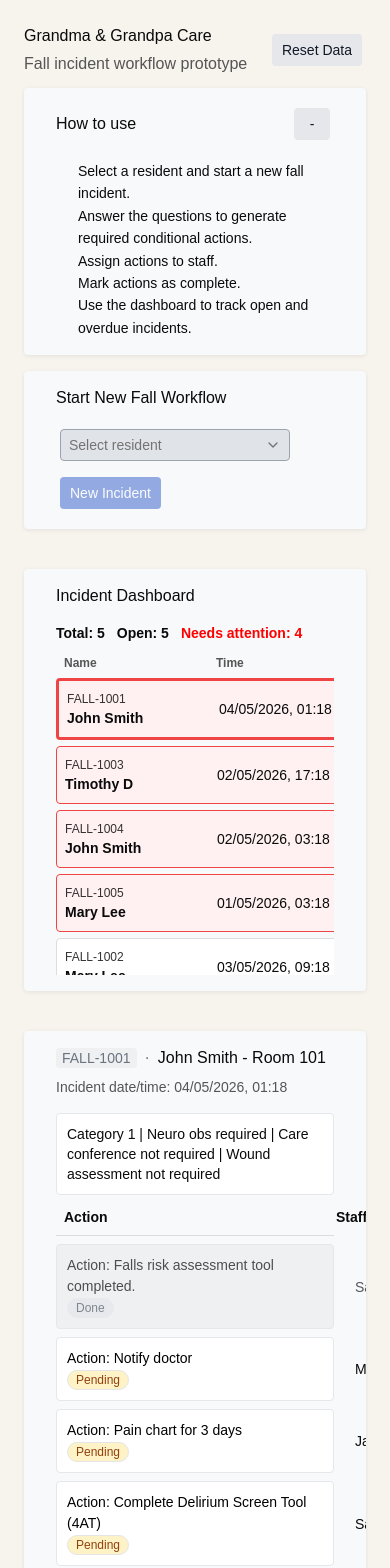
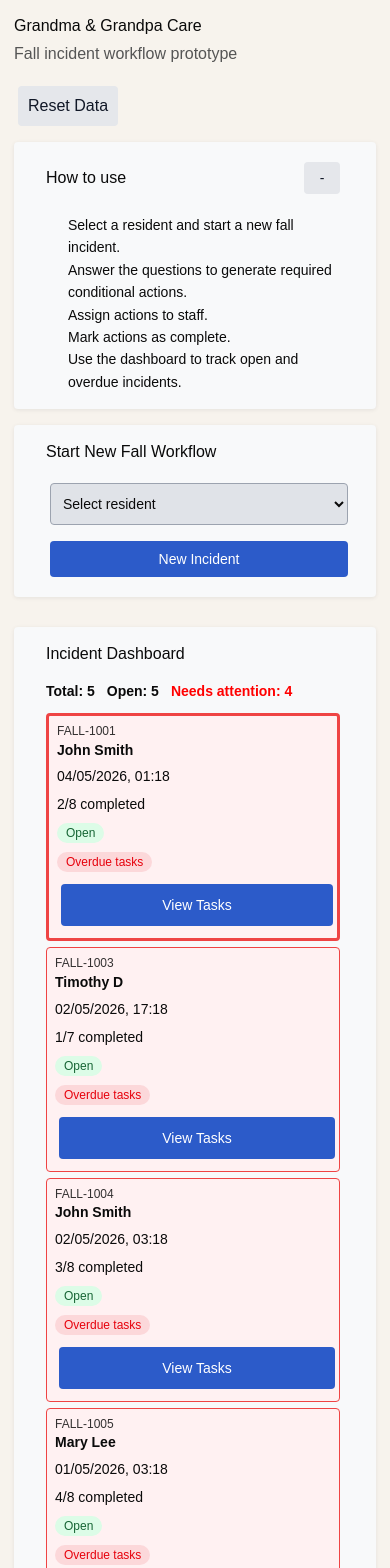
Before and after one commit to timothydo1/nursing-home-mvp, a Next.js app: page / in a window 390 px wide. Shown: the top 1568 px of the page. Built offline with nearby package versions, Linux system fonts and the light colour scheme.

Commit message:
Test mobile responsiveness

```diff
--- a/src/app/page.tsx
+++ b/src/app/page.tsx
@@ -2,7 +2,6 @@
 
 import { useState, useEffect } from "react";
 import { Badge } from "@/components/ui/badge";
-import { Button } from "@/components/ui/button";
 import { Card, CardContent, CardHeader, CardTitle } from "@/components/ui/card";
 import {
   Select,
@@ -262,7 +261,6 @@ export default function Home() {
     backgroundColor: "#2c5bc9",
     color: "white",
   } as const;
-  const navyButtonClass = "!bg-[#2c5bc9] hover:!bg-[#244cab] !text-white disabled:!bg-[#2c5bc9] disabled:!text-white";
   const panelStyle = {
     border: "none",
     borderRadius: 4,
@@ -566,8 +564,133 @@ export default function Home() {
   }
 
   return (
-    <main style={{ padding: 24, fontFamily: "Arial, sans-serif", backgroundColor: "#f7f3ed" }}>
+    <main
+      className="app-page"
+      style={{ padding: 24, fontFamily: "Arial, sans-serif", backgroundColor: "#f7f3ed" }}
+    >
+      <style>{`
+        .app-page {
+          min-height: 100vh;
+          box-sizing: border-box;
+          overflow-x: hidden;
+        }
+
+        .app-page * {
+          box-sizing: border-box;
+        }
+
+        .app-layout {
+          display: flex;
+          flex-wrap: wrap;
+          gap: 24px;
+          align-items: start;
+        }
+
+        .dashboard-scroll {
+          height: 320px;
+          overflow-y: auto;
+          overflow-x: hidden;
+          padding-right: 4px;
+        }
+
+        .mobile-resident-select {
+          display: none;
+        }
+
+        .app-page button,
+        .app-page select {
+          pointer-events: auto;
+          touch-action: manipulation;
+          -webkit-tap-highlight-color: rgba(44, 91, 201, 0.18);
+        }
+
+        @media (max-width: 900px) {
+          .app-page {
+            padding: 14px !important;
+          }
+
+          .page-header {
+            align-items: flex-start !important;
+            flex-direction: column !important;
+          }
+
+          .app-layout {
+            flex-direction: column !important;
+            flex-wrap: nowrap !important;
+            gap: 14px !important;
+          }
+
+          .workflow-card,
+          .dashboard-card,
+          .actions-card {
+            width: 100% !important;
+            flex: 1 1 auto !important;
+            min-width: 0 !important;
+          }
+
+          .workflow-start-row {
+            align-items: stretch !important;
+            flex-direction: column !important;
+          }
+
+          .resident-select-trigger,
+          .workflow-start-row button {
+            width: 100% !important;
+          }
+
+          .desktop-resident-select {
+            display: none !important;
+          }
+
+          .mobile-resident-select {
+            display: block !important;
+            width: 100% !important;
+            min-height: 42px !important;
+          }
+
+          .dashboard-scroll {
+            height: auto !important;
+            max-height: none !important;
+            overflow-x: hidden !important;
+          }
+
+          .dashboard-header-grid {
+            display: none !important;
+          }
+
+          .dashboard-incident-card {
+            min-width: 0 !important;
+            width: 100% !important;
+          }
+
+          .dashboard-incident-grid {
+            grid-template-columns: 1fr !important;
+            row-gap: 8px !important;
+          }
+
+          .dashboard-incident-grid button {
+            width: 100% !important;
+            min-height: 42px !important;
+          }
+
+          .actions-header-grid {
+            display: none !important;
+          }
+
+          .task-row {
+            grid-template-columns: 1fr !important;
+            row-gap: 10px !important;
+          }
+
+          .task-row select,
+          .task-row button {
+            width: 100% !important;
+            min-height: 42px !important;
+          }
+        }
+      `}</style>
       <div
+        className="page-header"
         style={{
           display: "flex",
           justifyContent: "space-between",
@@ -582,9 +705,9 @@ export default function Home() {
             Fall incident workflow prototype
           </p>
         </div>
-        <Button variant="secondary" style={greyButtonStyle} onClick={resetData}>
+        <button type="button" style={greyButtonStyle} onClick={resetData}>
           Reset Data
-        </Button>
+        </button>
       </div>
 
       <Card
@@ -601,13 +724,13 @@ export default function Home() {
           }}
         >
           <CardTitle>How to use</CardTitle>
-          <Button
-            variant="secondary"
+          <button
+            type="button"
             style={{ ...greyButtonStyle, width: 36, padding: "6px 0" }}
             onClick={() => setHowToExpanded(!howToExpanded)}
           >
             {howToExpanded ? "-" : "+"}
-          </Button>
+          </button>
         </CardHeader>
         {howToExpanded && (
           <CardContent>
@@ -623,6 +746,7 @@ export default function Home() {
       </Card>
 
       <div
+        className="app-layout"
         style={{
           display: "flex",
           flexWrap: "wrap",
@@ -631,6 +755,7 @@ export default function Home() {
         }}
       >
         <Card
+          className="workflow-card"
           style={{
             ...panelStyle,
             flex: "1 1 420px",
@@ -641,12 +766,19 @@ export default function Home() {
           </CardHeader>
           <CardContent>
             {!showQuestions && (
-            <div style={{ display: "flex", alignItems: "center", gap: 8, flexWrap: "wrap" }}>
+            <div
+              className="workflow-start-row"
+              style={{ display: "flex", alignItems: "center", gap: 8, flexWrap: "wrap" }}
+            >
+              <div className="desktop-resident-select">
                 <Select
                   value={selectedResidentId}
                   onValueChange={setSelectedResidentId}
                 >
-                <SelectTrigger style={{ ...residentSelectStyle, minWidth: 230 }}>
+                  <SelectTrigger
+                    className="resident-select-trigger"
+                    style={{ ...residentSelectStyle, minWidth: 230 }}
+                  >
                     <SelectValue placeholder="Select resident" />
                   </SelectTrigger>
                   <SelectContent>
@@ -657,15 +789,30 @@ export default function Home() {
                     ))}
                   </SelectContent>
                 </Select>
+              </div>
 
-              <Button
+              <select
+                className="mobile-resident-select"
+                value={selectedResidentId}
+                style={{ ...residentSelectStyle, minWidth: 0 }}
+                onChange={(event) => setSelectedResidentId(event.target.value)}
+              >
+                <option value="">Select resident</option>
+                {residents.map((resident) => (
+                  <option key={resident.id} value={String(resident.id)}>
+                    {resident.name} - Room {resident.room}
+                  </option>
+                ))}
+              </select>
+
+              <button
+                type="button"
                 onClick={startFallWorkflow}
                 disabled={selectedResidentId === ""}
-                className={navyButtonClass}
                 style={navyButtonStyle}
               >
                 New Incident
-              </Button>
+              </button>
             </div>
             )}
 
@@ -676,10 +823,10 @@ export default function Home() {
 
               <div style={questionStyle}>
                 <p>1) Select incident category</p>
-                <Button variant="secondary" style={greyButtonStyle} onClick={() => answerQuestion("category", "Category 1")}>Category 1</Button>
-                <Button variant="secondary" style={greyButtonStyle} onClick={() => answerQuestion("category", "Category 2")}>Category 2</Button>
-                <Button variant="secondary" style={greyButtonStyle} onClick={() => answerQuestion("category", "Category 3")}>Category 3</Button>
-                <Button variant="secondary" style={greyButtonStyle} onClick={() => answerQuestion("category", "Category 4")}>Category 4</Button>
+                <button type="button" style={greyButtonStyle} onClick={() => answerQuestion("category", "Category 1")}>Category 1</button>
+                <button type="button" style={greyButtonStyle} onClick={() => answerQuestion("category", "Category 2")}>Category 2</button>
+                <button type="button" style={greyButtonStyle} onClick={() => answerQuestion("category", "Category 3")}>Category 3</button>
+                <button type="button" style={greyButtonStyle} onClick={() => answerQuestion("category", "Category 4")}>Category 4</button>
                 {answers.category !== "" && (
                   <span style={{ color: "green", fontWeight: "bold" }}>
                     {" "}Selected: {answers.category}
@@ -691,8 +838,8 @@ export default function Home() {
                 <p>
                   2) Was there a head strike, suspected head injury, unwitnessed fall or is the resident on anticoagulant or antiplatelet therapy?
                 </p>
-                <Button variant="secondary" style={greyButtonStyle} onClick={() => answerQuestion("q2", "yes")}>YES</Button>
-                <Button variant="secondary" style={greyButtonStyle} onClick={() => answerQuestion("q2", "no")}>NO</Button>
+                <button type="button" style={greyButtonStyle} onClick={() => answerQuestion("q2", "yes")}>YES</button>
+                <button type="button" style={greyButtonStyle} onClick={() => answerQuestion("q2", "no")}>NO</button>
                 {answers.q2 !== "" && (
                   <span style={{ color: "green", fontWeight: "bold" }}>
                     {" "}Selected: {answers.q2 === "yes" ? "YES" : "NO"}
@@ -702,8 +849,8 @@ export default function Home() {
 
               <div style={questionStyle}>
                 <p>3) Has this been logged in the incident management system?</p>
-                <Button variant="secondary" style={greyButtonStyle} onClick={() => answerQuestion("q3", "yes")}>YES</Button>
-                <Button variant="secondary" style={greyButtonStyle} onClick={() => answerQuestion("q3", "no")}>NO</Button>
+                <button type="button" style={greyButtonStyle} onClick={() => answerQuestion("q3", "yes")}>YES</button>
+                <button type="button" style={greyButtonStyle} onClick={() => answerQuestion("q3", "no")}>NO</button>
                 {answers.q3 !== "" && (
                   <span style={{ color: "green", fontWeight: "bold" }}>
                     {" "}Selected: {answers.q3 === "yes" ? "YES" : "NO"}
@@ -713,8 +860,8 @@ export default function Home() {
 
               <div style={questionStyle}>
                 <p>4) Is a care conference required?</p>
-                <Button variant="secondary" style={greyButtonStyle} onClick={() => answerQuestion("q4", "yes")}>YES</Button>
-                <Button variant="secondary" style={greyButtonStyle} onClick={() => answerQuestion("q4", "no")}>NO</Button>
+                <button type="button" style={greyButtonStyle} onClick={() => answerQuestion("q4", "yes")}>YES</button>
+                <button type="button" style={greyButtonStyle} onClick={() => answerQuestion("q4", "no")}>NO</button>
                 {answers.q4 !== "" && (
                   <span style={{ color: "green", fontWeight: "bold" }}>
                     {" "}Selected: {answers.q4 === "yes" ? "YES" : "NO"}
@@ -724,8 +871,8 @@ export default function Home() {
 
               <div style={questionStyle}>
                 <p>5) Is a wound assessment required?</p>
-                <Button variant="secondary" style={greyButtonStyle} onClick={() => answerQuestion("q5", "yes")}>YES</Button>
-                <Button variant="secondary" style={greyButtonStyle} onClick={() => answerQuestion("q5", "no")}>NO</Button>
+                <button type="button" style={greyButtonStyle} onClick={() => answerQuestion("q5", "yes")}>YES</button>
+                <button type="button" style={greyButtonStyle} onClick={() => answerQuestion("q5", "no")}>NO</button>
                 {answers.q5 !== "" && (
                   <span style={{ color: "green", fontWeight: "bold" }}>
                     {" "}Selected: {answers.q5 === "yes" ? "YES" : "NO"}
@@ -733,7 +880,8 @@ export default function Home() {
                 )}
               </div>
 
-              <Button
+              <button
+                type="button"
                 onClick={generateTasks}
                 disabled={
                   answers.category === "" ||
@@ -755,13 +903,16 @@ export default function Home() {
                 }}
               >
                 Generate Tasks
-              </Button>
+              </button>
             </div>
             )}
           </CardContent>
         </Card>
 
-        <Card style={{ ...panelStyle, flex: "2 1 760px", overflow: "hidden" }}>
+        <Card
+          className="dashboard-card"
+          style={{ ...panelStyle, flex: "2 1 760px", overflow: "hidden" }}
+        >
           <CardHeader>
             <CardTitle>Incident Dashboard</CardTitle>
           </CardHeader>
@@ -783,8 +934,12 @@ export default function Home() {
             </div>
             {incidents.length === 0 && <p>No incidents yet.</p>}
 
-            <div style={{ height: 320, overflowY: "auto", overflowX: "hidden", paddingRight: 4 }}>
             <div
+              className="dashboard-scroll"
+              style={{ height: 320, overflowY: "auto", overflowX: "hidden", paddingRight: 4 }}
+            >
+            <div
+              className="dashboard-header-grid"
               style={{
                 display: "grid",
                 gridTemplateColumns: dashboardGridColumns,
@@ -825,6 +980,7 @@ export default function Home() {
 
               return (
                 <div
+                  className="dashboard-incident-card"
                   key={incident.id}
                   style={{
                     ...cardStyle,
@@ -836,6 +992,7 @@ export default function Home() {
                   }}
                 >
                   <div
+                    className="dashboard-incident-grid"
                     style={{
                       display: "grid",
                       gridTemplateColumns: dashboardGridColumns,
@@ -888,13 +1045,13 @@ export default function Home() {
                         : "No overdue tasks"}
                       </Badge>
                     </div>
-                    <Button
-                      className={navyButtonClass}
+                    <button
+                      type="button"
                       style={{ ...navyButtonStyle, width: 110 }}
                       onClick={() => setActiveIncidentId(incident.id)}
                     >
                       View Tasks
-                    </Button>
+                    </button>
                   </div>
                 </div>
               );
@@ -905,7 +1062,7 @@ export default function Home() {
       </div>
 
       {activeIncident && activeIncident.tasks.length > 0 && (
-        <Card style={{ ...panelStyle, marginTop: 24 }}>
+        <Card className="actions-card" style={{ ...panelStyle, marginTop: 24 }}>
           <CardHeader>
             <CardTitle>
               <span
@@ -945,6 +1102,7 @@ export default function Home() {
               {activeIncident.decisionSummary.wound || "Wound assessment not required"}
             </div>
           <div
+            className="actions-header-grid"
             style={{
               display: "grid",
               gridTemplateColumns: "minmax(260px, 2fr) minmax(180px, 1fr) minmax(220px, 1fr) 140px",
@@ -964,6 +1122,7 @@ export default function Home() {
           <div>
             {activeIncident.tasks.map((task) => (
               <div
+                className="task-row"
                 key={task.id}
                 style={{
                   display: "grid",
@@ -1044,13 +1203,13 @@ export default function Home() {
                   )}
                 </div>
 
-                <Button
-                  className={task.completed ? undefined : navyButtonClass}
+                <button
+                  type="button"
                   style={task.completed ? greyButtonStyle : navyButtonStyle}
                   onClick={() => toggleTask(activeIncident.id, task.id, Date.now())}
                 >
                   {task.completed ? "Undo" : "Mark complete"}
-                </Button>
+                </button>
               </div>
             ))}
           </div>
```
Lines whose indentation alone changed are shown as unchanged.
